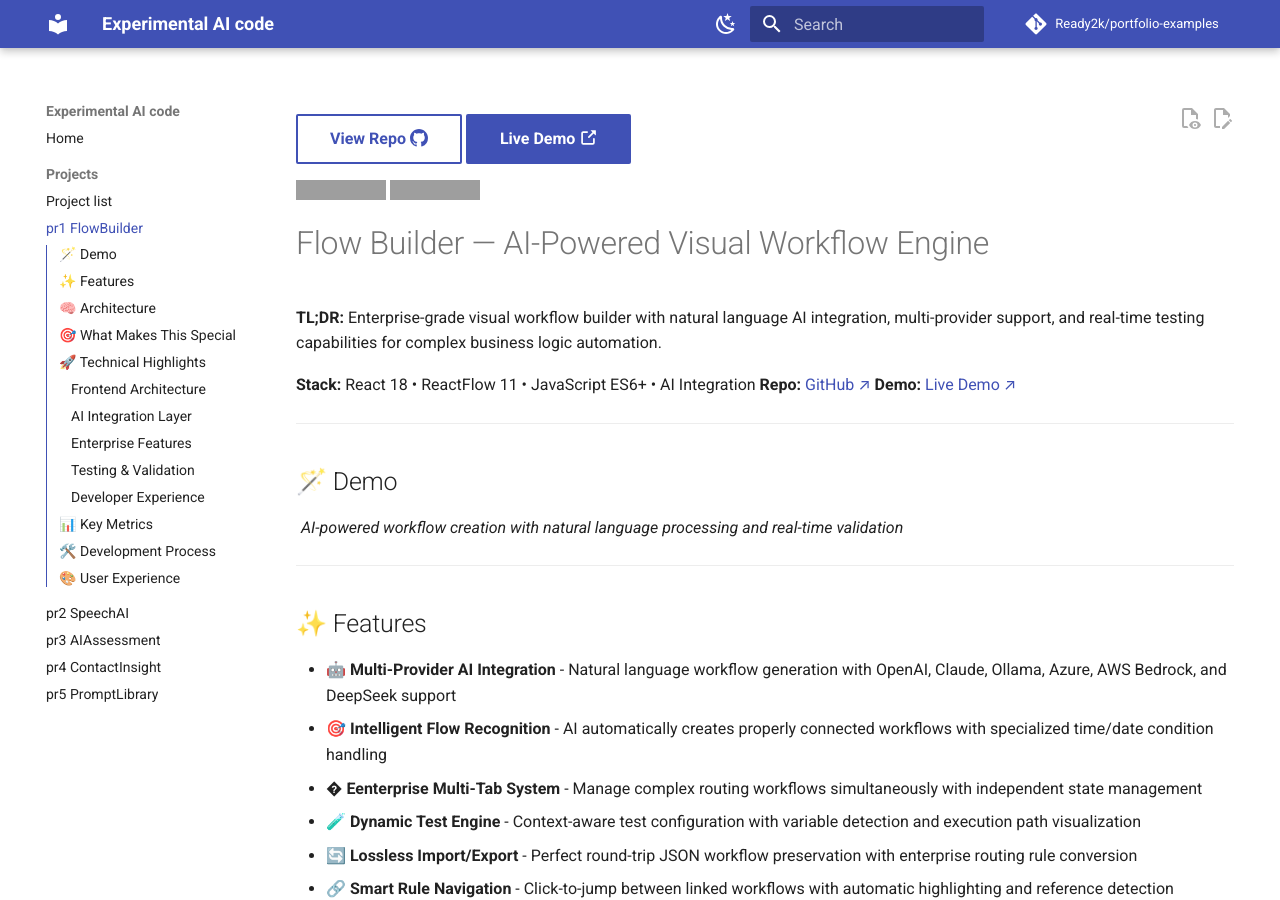
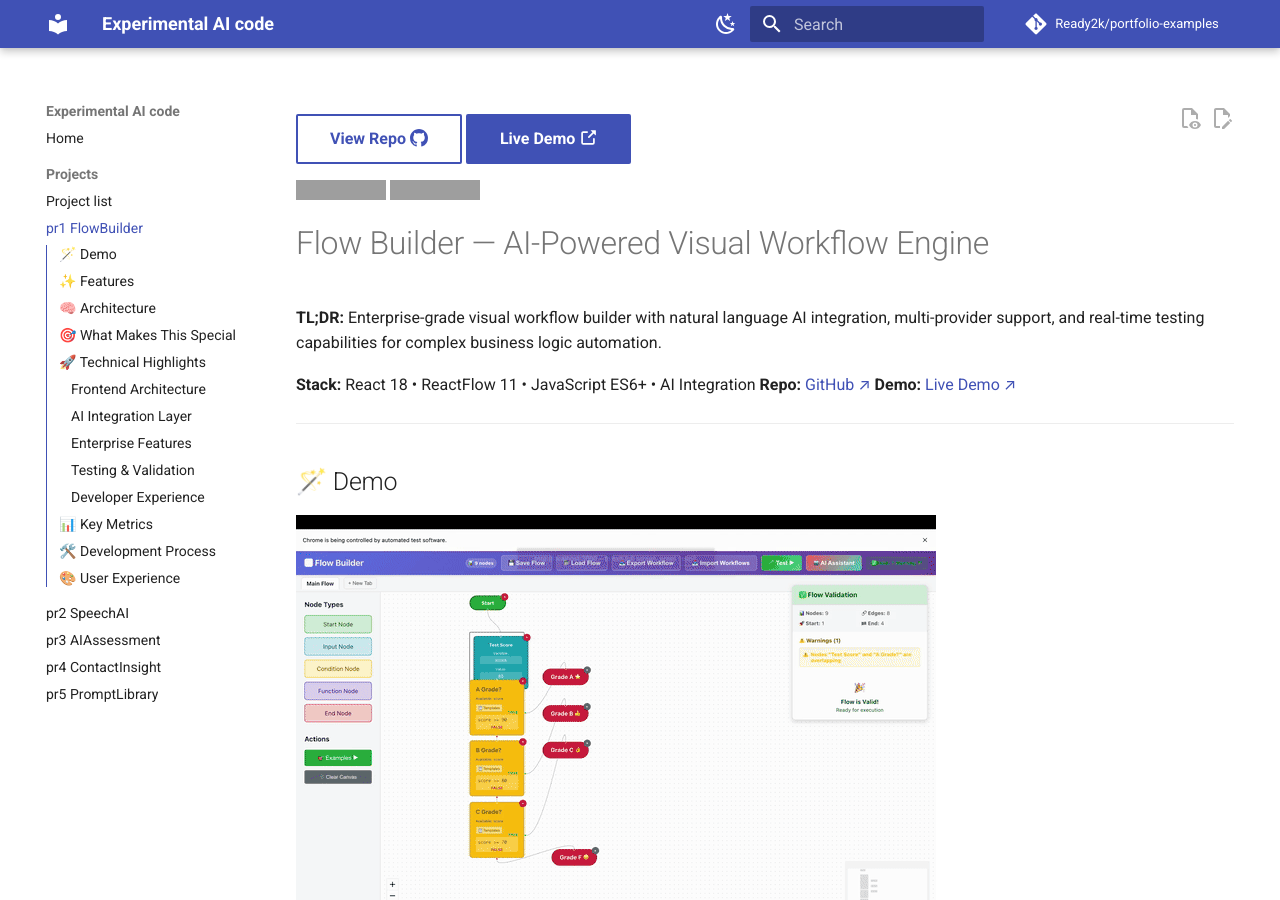
Before and after one commit to Ready2k/portfolio-examples, an MkDocs documentation site: the page built from docs/projects/pr1_FlowBuilder.md, in a window 1280 px wide and 900 px high. Built offline with MkDocs 1.6.1 and Material for MkDocs 9.7.7, drawn with Linux system fonts in a browser that asks for light colours; comment, search, counter and statistics services are not loaded; grey boxes are pictures that could not be loaded.

```diff
--- a/docs/projects/pr1_FlowBuilder.md
+++ b/docs/projects/pr1_FlowBuilder.md
@@ -14,7 +14,7 @@
 
 ## 🪄 Demo
 
-![Flow Builder Demo](../assets/flow-builder-demo.gif)
+![Flow Builder Demo](../assets/pr1/flow-builder-perfect-demo-optimized.gif)
 *AI-powered workflow creation with natural language processing and real-time validation*
 
 ---
```
Also changed, not shown: docs/assets/pr1/flow-builder-perfect-demo-optimized.gif (added), docs/assets/pr1/flow-builder-perfect-demo-palette.png (added), docs/assets/pr1/flow-builder-perfect-demo.gif (added), 2 other files.
